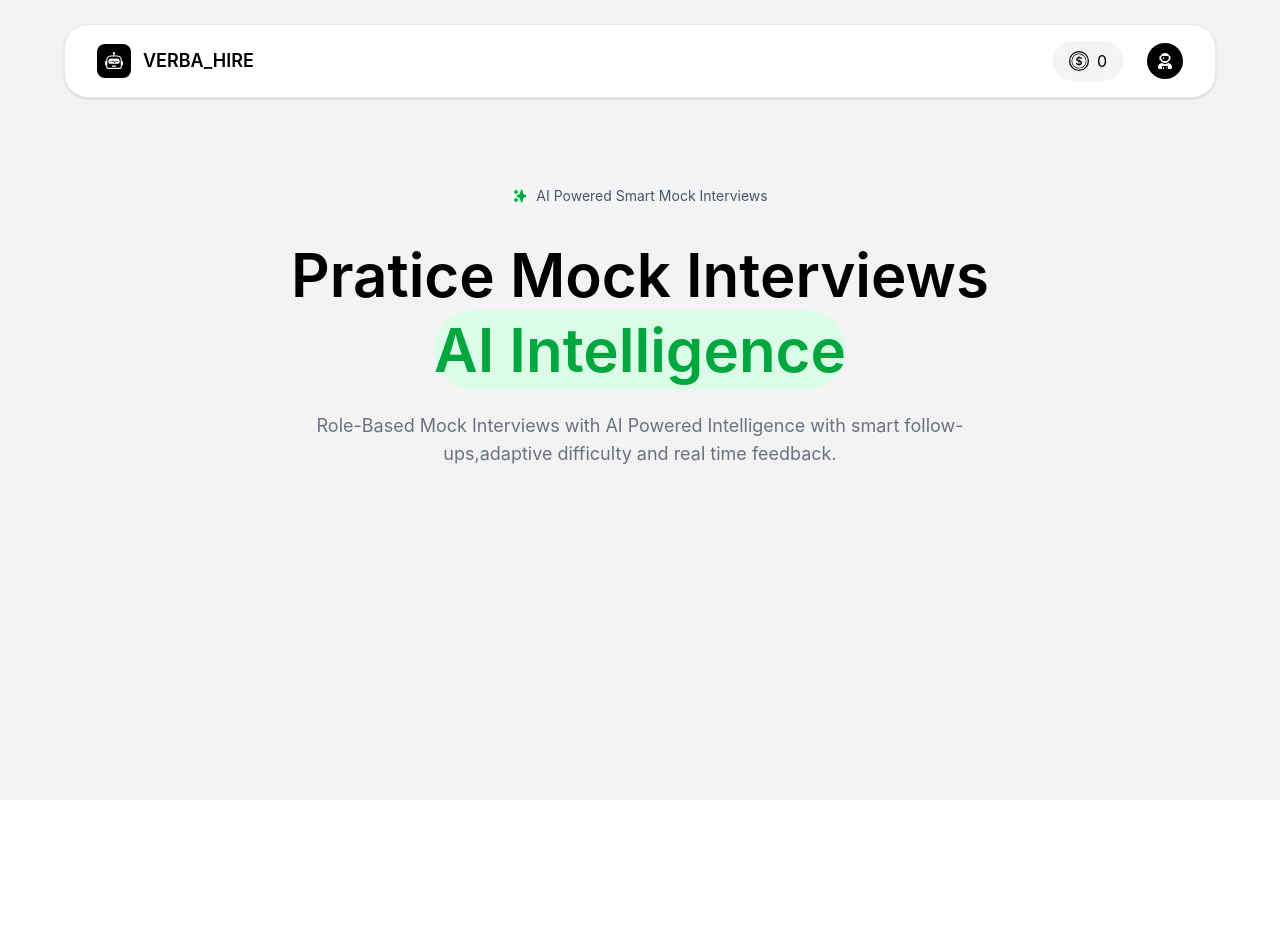
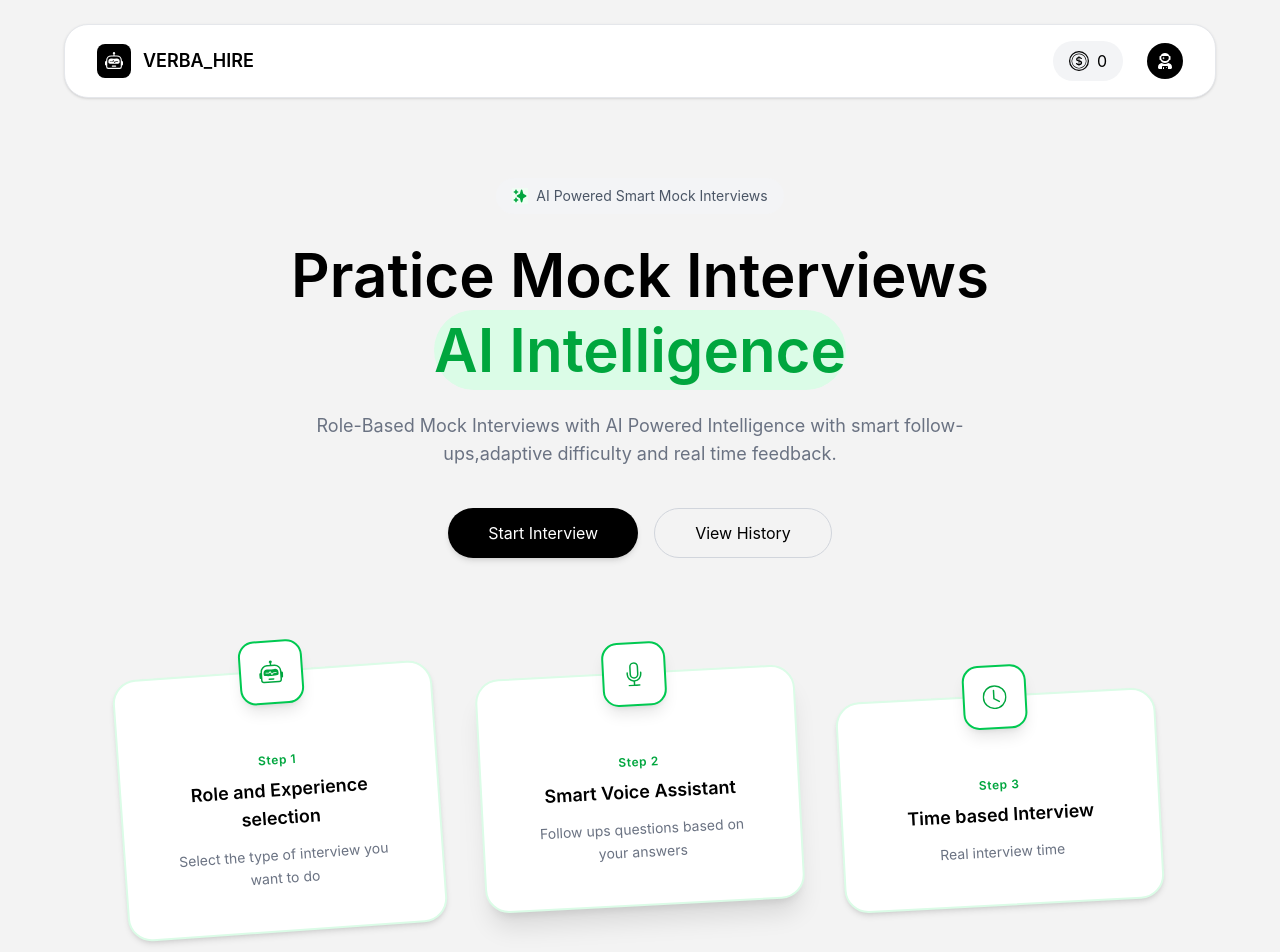
Before and after one commit to PRATYAKSH-RANA/AI_Interview_System, a React (Vite) app in the folder client/: page / in a window 1280 px wide. Shown: the top 952 px of the page. Before the commit the page ends 800 px from the top, so only its background shows below. Built offline with nearby package versions, Linux system fonts and the light colour scheme; no server answers.

Commit message:
half-home-bar-done

```diff
--- a/client/src/pages/Home.jsx
+++ b/client/src/pages/Home.jsx
@@ -2,16 +2,24 @@ import React from 'react'
 import Navbar from '../components/Navbar'
 import { useSelector } from 'react-redux'
 import { motion } from "motion/react"
+import { useState } from 'react'
+import AuthModel from '../components/AuthModel'
 import{
   BsRobot,
   BsCoin,
   BsClock,
   BsBarChart,
-  BsFileEarmarkText
+  BsFileEarmarkText,
+  BsMic
 } from "react-icons/bs"
 import { HiSparkles } from 'react-icons/hi'
+import { useNavigate } from 'react-router-dom'
+
+
 const Home = () => {
   const {userData}=useSelector((state)=>state.user)
+  const[showAuth,setShowAuth]=useState(false)
+  const navigate= useNavigate()
   return (
     <div className='min-h-screen bg-[#f3f3f3] flex flex-col'>
       <Navbar />
@@ -42,9 +50,101 @@ const Home = () => {
                          className='text-gray-500 mt-6 max-w-2xl mx-auto text-lg'>
                           Role-Based Mock Interviews with AI Powered Intelligence with smart follow-ups,adaptive difficulty and real time feedback.
                         </motion.p>
+                        <div className='flex flex-wrap justify-center gap-4 mt-10'>
+                           <motion.button
+                           onClick={()=>{
+                               if (!userData) {
+                                   setShowAuth(true)
+                                   return;
+                               }
+                               navigate("/interview")
+                           }}
+                           initial={{opacity:0,y:30}}
+                           animate={{opacity:1,y:0}}
+                           whileHover={{ opacity:0.9 ,scale: 1.03 }}
+                           whileTap={{ opacity:1 ,scale: 1.03 }}
+                           className='bg-black text-white px-10 py-3 rounded-full hover:opacity-90 transition shadow-md'>
+                            Start Interview
+                           </motion.button>
+
+                           <motion.button
+                           onClick={()=>{
+                               if (!userData) {
+                                   setShowAuth(true)
+                                   return;
+                               }
+                               navigate("/history")
+                           }}
+                           initial={{opacity:0,y:30}}
+                           animate={{opacity:1,y:0}}
+                           whileHover={{ opacity:0.9 ,scale: 1.03 }}
+                           whileTap={{ opacity:1 ,scale: 1.03 }}
+                           className='border border-gray-300 px-10 py-3 rounded-full hover:bg-gray-100 transition'>
+                            View History
+                           </motion.button>
+
+                        </div>
 
                  </div>
+                    <div className='flex flex-col md:flex-row justify-center items-center gap-10 mb-28'>
+                        {
+                          [
+                            {
+                              icon: <BsRobot size={24} />,
+                              step: "Step 1",
+                              title: "Role and Experience selection",
+                              description: "Select the type of interview you want to do"
+                            },
+                            {
+                              icon: <BsMic size={24} />,
+                              step: "Step 2",
+                              title: "Smart Voice Assistant",
+                              description: "Follow ups questions based on your answers"
+                            },
+                            {
+                              icon: <BsClock size={24} />,
+                              step: "Step 3",
+                              title: "Time based Interview",
+                              description: "Real interview time"
+                            },
+
+                          ].map((item, index) => (
+                            <motion.div key={index}
+                             initial={{opacity:0, y:60}}
+                             whileInView={{ opacity:1,y:0}}
+                             transition={{duration:0.6 + index * 0.2}}
+                             whileHover={{ rotate: 0 , scale: 1.06 }}
+                             className={
+                             `relative bg-white rounded-3xl border-2 border-green-100 hover:border-green-500 p-10 w-80 max-w-[90%] shadow-md hover:shadow-2xl transition-all duration-300 ${index === 0 ? "rotate-[-4deg]" : ""} ${index === 1 ? "rotate-[-3deg] md:-mt-6 shadow-xl" : ""} ${index === 2 ? "rotate-[-3deg]" : ""}`
+                            }>
+                                <div className='absolute -top-8 left-1/2 -translate-x-1/2 bg-white border-2 border-green-500 text-green-600 w-16 h-16 rounded-2xl flex items-center justify-center shadow-lg'>
+                                  {item.icon}
+                                </div>
+                                <div className='pt-10 text-center'>
+                                  <div className='text-xs text-green-600 font-semibold mb-2 tracking-wider'>
+                                    {item.step}
+                                  </div>
+                                      <h3 className='font-semibold mb-3 text-lg'>{item.title}</h3>
+                                      <p className='text-sm text-gray-500 leading-relaxed'>{item.description}</p>
+
+                                </div>
+                             </motion.div>
+                        ))
+                      }
+                   </div>
+                   <div className='mb-32'>
+                    <motion.h2
+                     initial={{opacity:0, y:20}}
+                     whileInView={{opacity:1,y:0}}
+                     transition={{duration:0.6}}
+                     className='text-4xl font-semibold text-center mb-16'>
+                       Advanced AI{" "}
+                       <span className='text-green-600'>Capabilities</span>
+                    </motion.h2>
+
+                   </div>
       </div>
+      {showAuth && <AuthModel onClose={()=>setShowAuth(false)}/>}
     </div>
   )
 }
```
